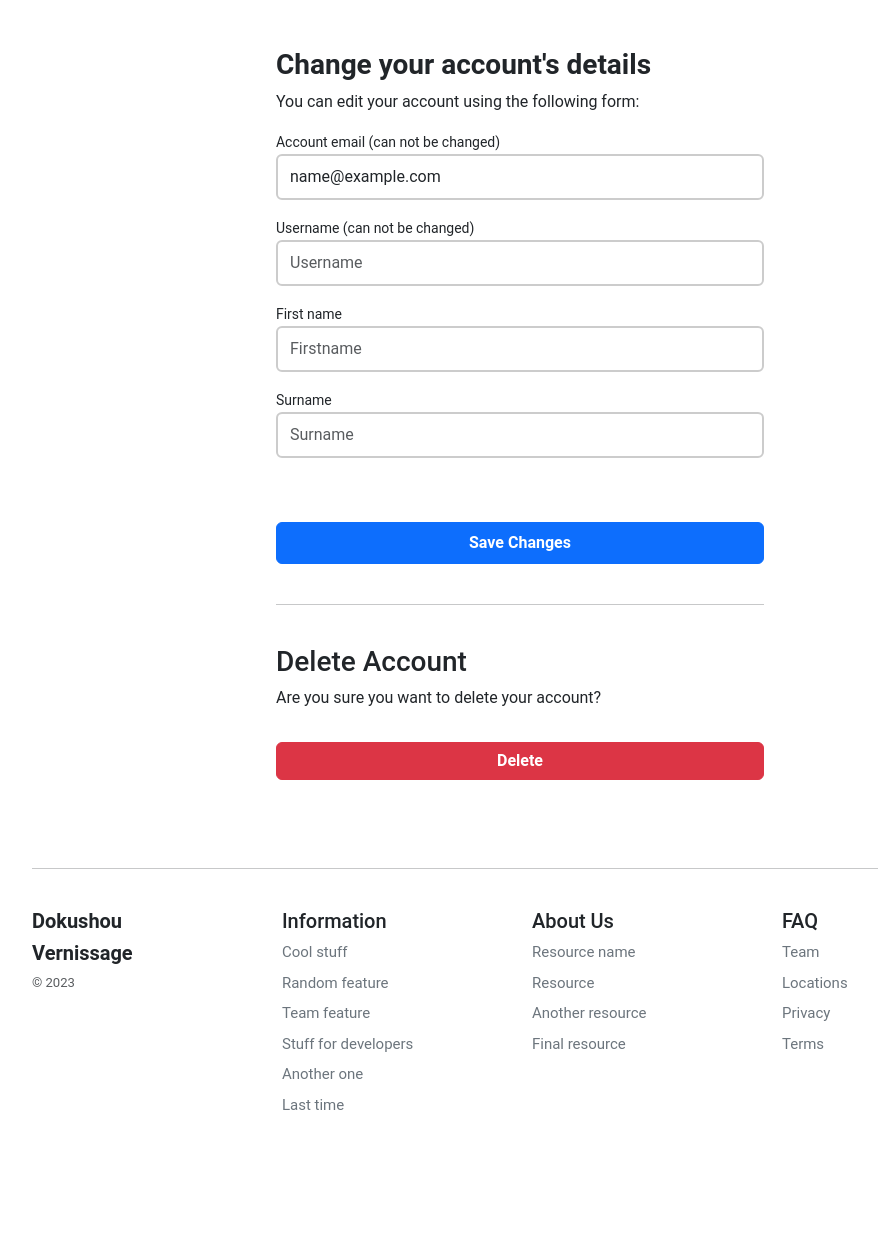
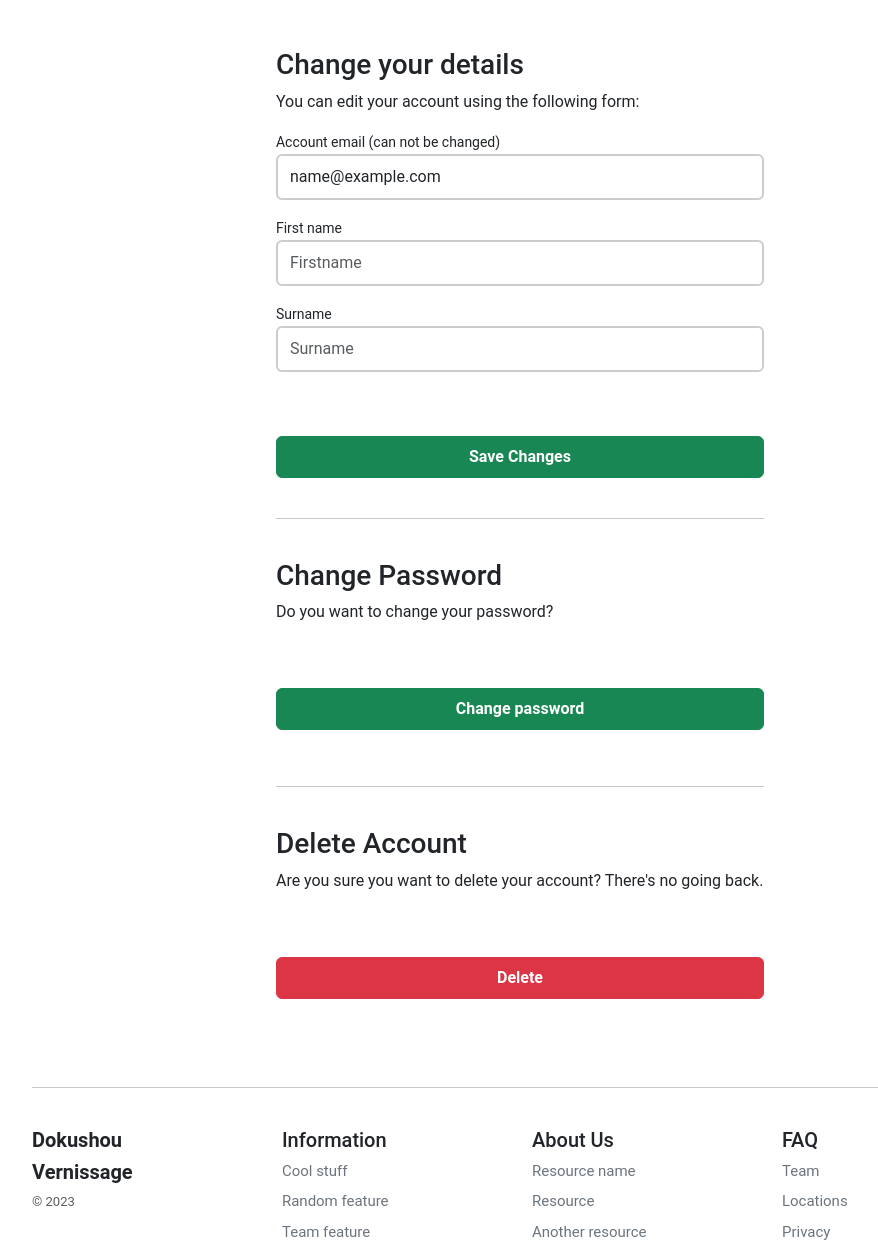
Before and after one commit to Veluthil/eCommerce-Store, a Django app: page /account/profile/edit/ in a window 1280 px wide. Shown: the part 94-1334 px from the top of the page, without its empty margins (120-998 px from the left). Before the commit the page ends 1204 px from the top, so only its background shows below. Run offline with Django 4.2, Linux system fonts and the light colour scheme; the visitor is signed in with stand-in values (Sample User, id 1); data that the repository does not hold is empty.

Commit message:
Update edit_details.html

```diff
--- a/templates/account/dashboard/edit_details.html
+++ b/templates/account/dashboard/edit_details.html
@@ -5,7 +5,7 @@ Edit Profile
 {% block sub_content %}
 
 <div class="col-6 mx-auto">
-<form name="account_form" class="account-form" method="post" enctype="multipart/form-data">
+    <form class="account-form" method="post" enctype="multipart/form-data">
         {% if user_form.is_valid %}
         <div class="alert alert-primary" role="alert">
             Details successfully updated!
@@ -14,7 +14,7 @@ Edit Profile
             <a href="{% url 'account:dashboard' %}">Back to Dashboard</a>
         </p>
         {%else%}
-    <h3 class="fw-bold">Change your account's details</h3>
+        <h3>Change your details</h3>
         <p>You can edit your account using the following form:</p>
         {% endif %}
         {% if form.errors %}
@@ -25,35 +25,32 @@ Edit Profile
         {% csrf_token %}
         <label class="small font-weight-bold">{{ user_form.email.label}}</label>
         {{ user_form.email }}
-    <label class="small font-weight-bold">{{ user_form.user_name.label}}</label>
-    {{ user_form.user_name }}
         <label class="small font-weight-bold">{{ user_form.first_name.label}}</label>
         {{ user_form.first_name }}
         <label class="small font-weight-bold">{{ user_form.surname.label}}</label>
         {{ user_form.surname }}
-    <button class="btn btn-primary btn-block py-2 mb-4 mt-5 fw-bold w-100" type="submit" value="Save changes"
-    onclick="submitForm()">
-        Save Changes
+        <button class="btn btn-success btn-block py-2 mb-4 mt-5 fw-bold w-100" type="submit" value="Save changes">Save
+            Changes
         </button>
         <hr class="mb-3">
     </form>
+    <div class="flex-column justify-content-center mx-auto pb-3">
+        <p class=" h3 pt-4 font-weight-bold">Change Password</p>
+        <p>Do you want to change your password?</p>
+        <a class="text-decoration-none text-reset"
+           href="{% url 'account:pwdreset' %}">
+            <button role="button" class="btn btn-success btn-block py-2 mb-4 mt-5 fw-bold w-100">Change password
+        </button></a>
+    </div>
+    <hr class="mb-3">
     <form class="account-form" action="{% url 'account:delete_user' %}" method="post">
         {% csrf_token %}
-    <p class="h3 pt-4 font-weight-bold">Delete Account</p>
-    <p>Are you sure you want to delete your account?</p>
-    <button type="submit" role="button" class="btn btn-danger btn-block mb-4 mt-3 fw-bold w-100">
-        Delete
+        <p class=" h3 pt-4 font-weight-bold">Delete Account</p>
+        <p>Are you sure you want to delete your account? There's no going back.</p>
+        <button type="submit" role="button" class="btn btn-danger btn-block py-2 mb-4 mt-5 fw-bold w-100">Delete
         </button>
     </form>
 </div>
 
-<script>
-function submitForm() {
-   var form = document.getElementsByName('account_form')[0];
-   form.submit(); // Submit the form
-   form.reset();  // Reset all form data
-   return false; // Prevent page refresh
-}
-</script>
 
 {% endblock %}
```
Lines whose indentation alone changed are shown as unchanged.
